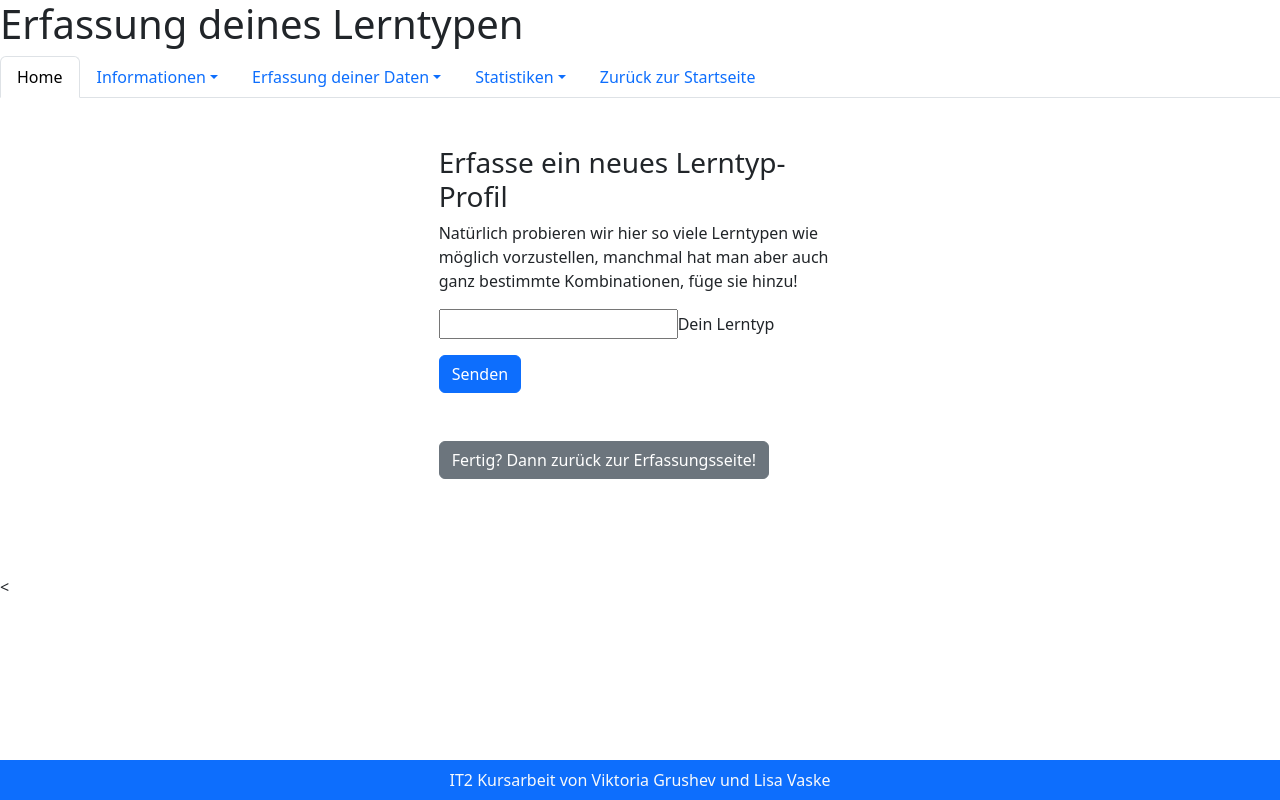
After one commit to Viktoriagrv/kursarbeit_grushev_vaske, a PHP site: page /grushev_viktoria/Erfassungsseite/lerntyperfassung/lerntyp.seite.php in a window 1280 px wide. The commit adds this page. Run offline with PHP 8.4, Linux system fonts and the light colour scheme.

Commit message:
Lerntyp-Datensatz Eingebaut

```diff
--- /dev/null
+++ b/grushev_viktoria/Erfassungsseite/lerntyperfassung/lerntyp.seite.php
@@ -0,0 +1,109 @@
+<!-- Definition vom Dokumententypen-->
+<!doctype html>
+<!-- Definition der Sprache "de" = deutsch -->
+<html lang="de">
+
+	<!-- Meta-Daten sind im Headbereich anzutreffen-->
+  <head>
+
+	  <!-- Zeichensatz UTF-8 -->
+    <meta charset="utf-8">
+
+	  <!-- Anzeigeeingenschaften für Geräte -->
+    <meta name="viewport" content="width=device-width, initial-scale=1">
+
+    <title> Erfassung der Lerntypen </title>
+
+	<!-- Bootstrap-Einbindung -->
+	<link href="https://cdn.jsdelivr.net/npm/bootstrap@5.3.2/dist/css/bootstrap.min.css" rel="stylesheet" integrity="sha384-T3c6CoIi6uLrA9TneNEoa7RxnatzjcDSCmG1MXxSR1GAsXEV/Dwwykc2MPK8M2HN" crossorigin="anonymous">
+  </head>
+
+
+  <body>
+
+    <!-- Überschrift -->
+	<h1> Erfassung deines Lerntypen </h1>
+
+	  <!-- Navigationsleiste mit Bootstrap -->
+
+	  <ul class="nav nav-tabs">
+  <li class="nav-item">
+    <a class="nav-link active" aria-current="page" href="#">Home</a>
+  </li>
+
+  <!-- Dropdownlink für die Informationen mit Bootstrap -->
+  <li class="nav-item dropdown">
+    <a class="nav-link dropdown-toggle" data-bs-toggle="dropdown" href="#" role="button" aria-expanded="false">Informationen</a>
+    <ul class="dropdown-menu">
+		  <!-- Verlinkung für die einzelnen Seiten -->
+      <li><a class="dropdown-item" href="Informationsseite/info_visuell.php">Lerntyp Visuell </a></li>
+            <li><a class="dropdown-item" href="Informationsseite/info_auditiv.php"> Lerntyp Auditiv </a></li>
+                 <li><a class="dropdown-item" href="Informationsseite/info_motorisch.php"> Lerntyp Motorisch </a></li>
+		             <li><a class="dropdown-item" href="Informationsseite/info_kommunikativ.php"> Lerntyp Kommunikativ</a></li>
+		  </ul>
+
+      <!-- Dropdownlink 2 für die Erfassungsseite mit der Datenbankverindung! Vielleicht kommt das auf die Startseite -->
+  <li class="nav-item dropdown">
+    <a class="nav-link dropdown-toggle" data-bs-toggle="dropdown" href="#" role="button" aria-expanded="false">Erfassung deiner Daten</a>
+    <ul class="dropdown-menu">
+      <li><a class="dropdown-item" href="#">Lertyp Datenerfassung</a></li>
+    </ul>
+
+	  <!-- Dropdown Link 3 für die Statistikseiten. Geplant: 2 -->
+	  <li class="nav-item dropdown">
+    <a class="nav-link dropdown-toggle" data-bs-toggle="dropdown" href="#" role="button" aria-expanded="false">Statistiken</a>
+    <ul class="dropdown-menu">
+	    <!-- Verlinkung Statistik -->
+                <li><a class="dropdown-item" href="#">Statistik Lerntypen </a></li>
+                         <li><a class="dropdown-item" href="#">Statistik Modul </a></li>
+                                                                                     </ul>
+
+	   <!-- Link zur Startseite -->
+		                       <li class="nav-item">
+                                          <a class="nav-link" href="../index.php">Zurück zur Startseite</a>
+  </li>
+</ul>
+
+
+</div>
+<!-- Beginn von Formular -->
+<div class="container-fluid">
+    <div class="mt-5 mb-5 row">
+        <div class="col-md-4"></div>
+        <div class="col-md-4">
+            <!-- Formular -->
+
+            <form action="lerntyp.erfassung.php" method="post">
+            <h3> Erfasse ein neues Lerntyp-Profil</h3>
+				<p> Natürlich probieren wir hier so viele Lerntypen wie möglich vorzustellen,
+				    manchmal hat man aber auch ganz bestimmte Kombinationen, füge sie hinzu!</p>
+
+       	<p><input name = "lerntyp">Dein Lerntyp</input></p>
+
+                <!-- Absenden -->
+                <button type="submit" class="mb-5 btn btn-primary" name="gesendet">Senden</button>
+
+				<br>
+	<!-- Links zu anderen Erfassungseiten -->
+				<!-- Link zu Modulerfassung -->
+<a href="../lerntyp_erfassung.php" class="btn btn-secondary mb-5">Fertig? Dann zurück zur Erfassungsseite!</a>
+<!-- Link zu Lerntyp -->
+
+
+
+			</form>
+        </div>
+    </div>
+</div>
+
+
+<
+   <!-- Bootstrap Footer -->
+    <footer class="fixed-bottom bg-primary text-center p-2">
+      <p class="text-light mb-0">IT2 Kursarbeit von Viktoria Grushev und Lisa Vaske</p>
+    </footer>
+<!-- Einbindung von Bootstrap Java Script -->
+	  <script src="https://cdn.jsdelivr.net/npm/bootstrap@5.3.2/dist/js/bootstrap.bundle.min.js" integrity="sha384-C6RzsynM9kWDrMNeT87bh95OGNyZPhcTNXj1NW7RuBCsyN/o0jlpcV8Qyq46cDfL" crossorigin="anonymous"></script>
+
+  </body>
+</html>
--- a/grushev_viktoria/_notes/dwsync.xml
+++ b/grushev_viktoria/_notes/dwsync.xml
@@ -1,6 +1,6 @@
 <?xml version="1.0" encoding="utf-8" ?>
 <dwsync>
-<file name="lerntyp_erfassung.php" server="m12241-09.kurs.jade-hs.de//public_html/" local="133473230417558683" remote="133473194400000000" Dst="1" />
+<file name="lerntyp_erfassung.php" server="m12241-09.kurs.jade-hs.de//public_html/" local="133473236028311520" remote="133473199800000000" Dst="1" />
 <file name="verarbeitung.php" server="m12242-14.kurs.jade-hs.de//public_html/" local="133473168888175259" remote="133473145800000000" Dst="1" />
 <file name="verarbeitung.php" server="m12241-09.kurs.jade-hs.de//public_html/" local="133473168888175259" remote="133473132600000000" Dst="1" />
 <file name="lerntyp_erfassung.php" server="m12242-14.kurs.jade-hs.de//public_html/" local="133473230417558683" remote="133473194400000000" Dst="1" />
--- a/grushev_viktoria/lerntyp_erfassung.php
+++ b/grushev_viktoria/lerntyp_erfassung.php
@@ -153,8 +153,9 @@
 	<!-- Links zu anderen Erfassungseiten -->
 				<!-- Link zu Modulerfassung -->
 <a href="Erfassungsseite/modulerfassung/modul.seite.php" class="btn btn-secondary mb-5">Dein Modul ist noch nicht dabei? Erfasse ein neues Modulprofil!</a>
+
 							<!-- Link zu Lerntyp -->
-<a href="Erfassungsseite/modulerfassung/modul.seite.php" class="btn btn-secondary mb-5">Dein ganz spezieller Lerntyp ist noch nicht dabei? Erfasse ein neues Lerntypprofil!</a>
+<a href="Erfassungsseite/lerntyperfassung/lerntyp.seite.php" class="btn btn-secondary mb-5">Dein ganz spezieller Lerntyp ist noch nicht dabei? Erfasse ein neues Lerntypprofil!</a>
 
 
 
```
Also changed, not shown: grushev_viktoria/Erfassungsseite/lerntyperfassung/_notes/dwsync.xml (added, +7 -0 lines), grushev_viktoria/Erfassungsseite/lerntyperfassung/lerntyp.erfassung.php (added, +40 -0 lines).
